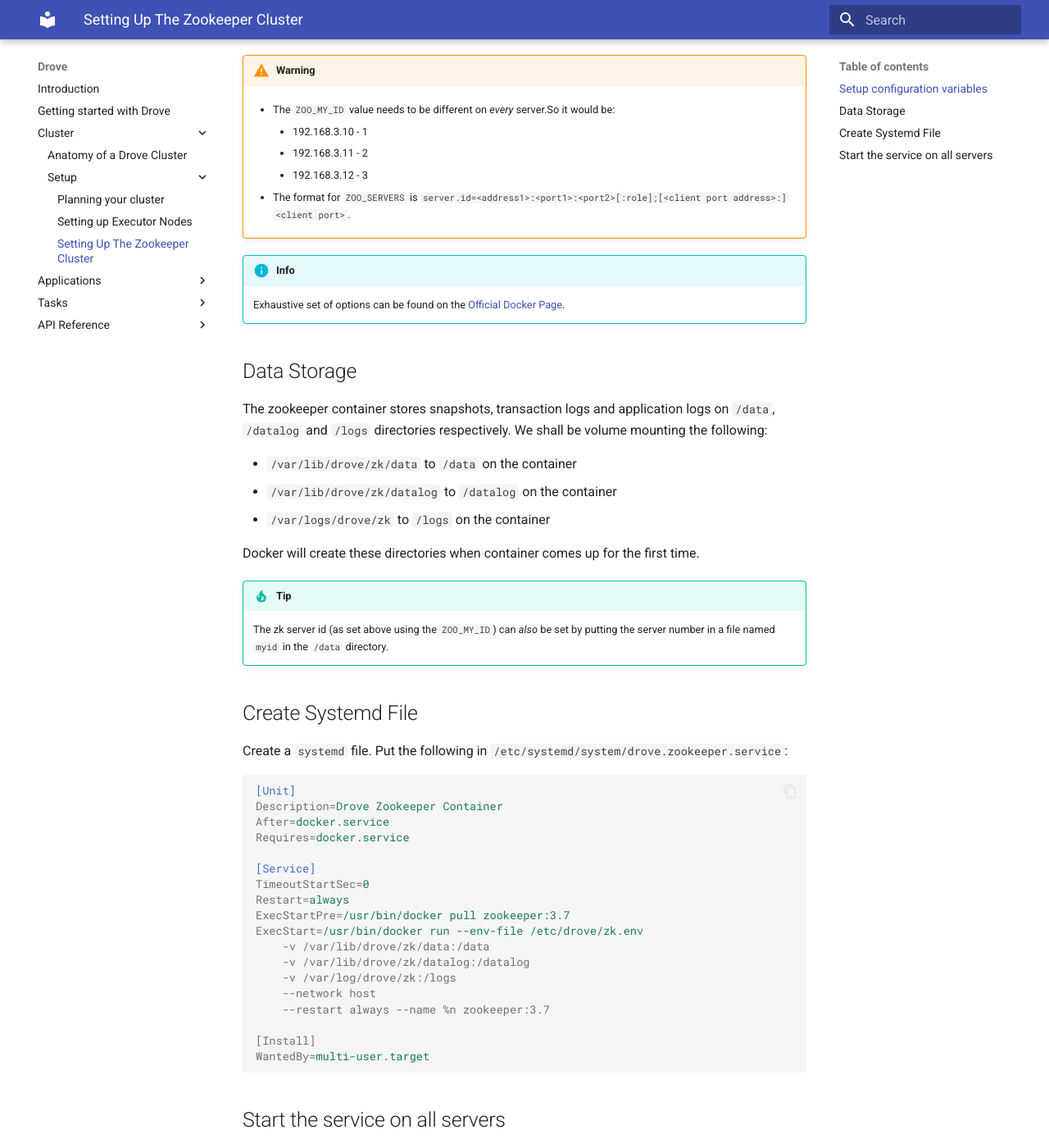
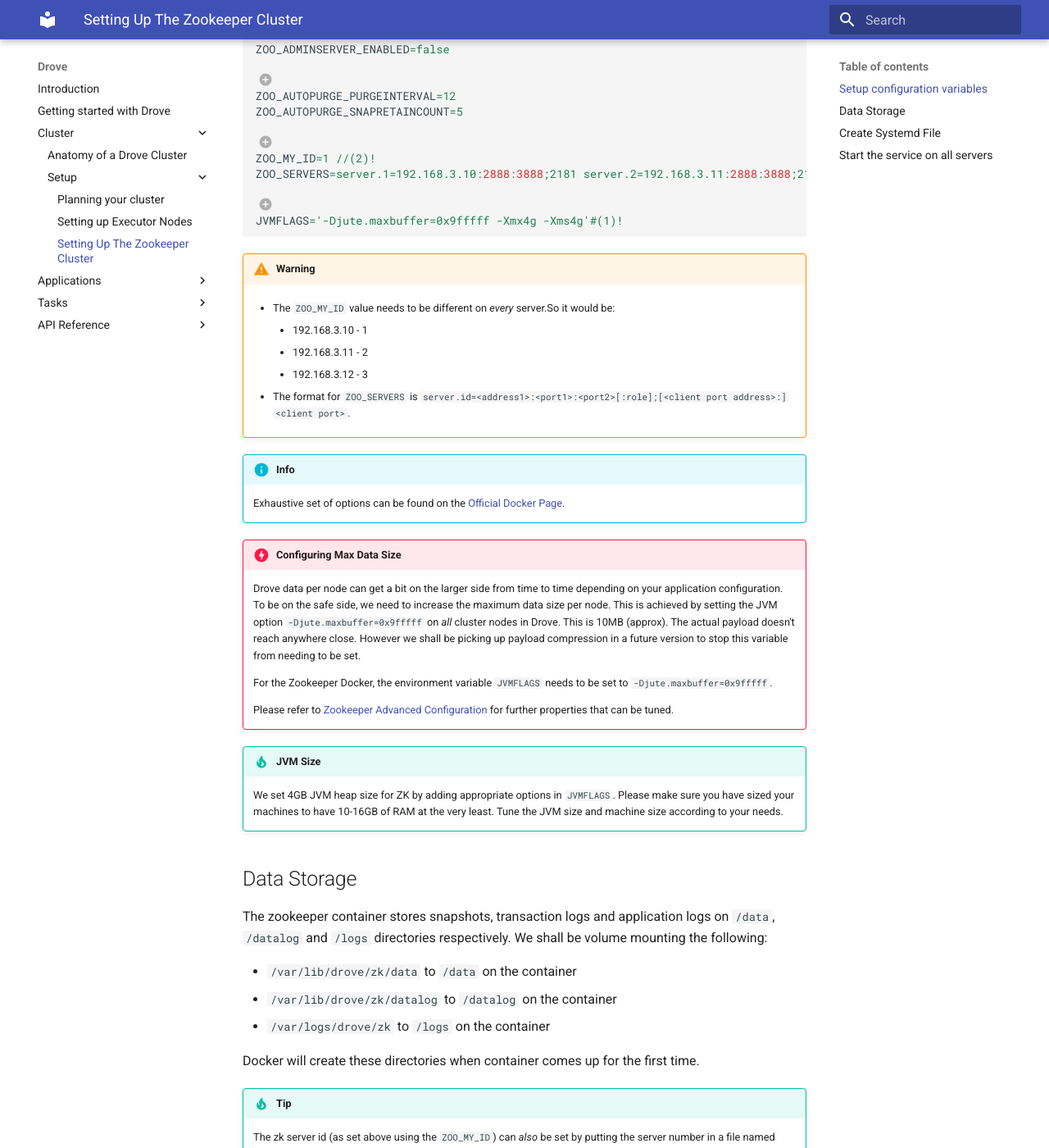
Before and after one commit to PhonePe/drove-orchestrator, an MkDocs documentation site: the page built from docs/docs/cluster/setup/zookeeper.md, in a window 1280 px wide and 1400 px high, scrolled down 881 px. Shown: the whole window at 82% size. Built offline with MkDocs 1.6.1 and Material for MkDocs 9.7.7, drawn with Linux system fonts in a browser that asks for light colours; some of the changed text lies outside the part shown.

Commit message:
Updated ZK setup instructions

````diff
--- a/docs/docs/cluster/setup/zookeeper.md
+++ b/docs/docs/cluster/setup/zookeeper.md
@@ -7,7 +7,10 @@
 - `2181` - This is the main port for ZK clients to connect to the server
 - `2888` - The port used by Zookeeper for in-cluster communications between peers
 - `3888` - Port used for internal leader election
-- `8080` - Admin server port
+- `8080` - Admin server port. We are going to turn this off.
+
+!!!danger
+    The ZK admin server does not shut down cleanly from time to time. And is not needed for anything related to Drove. If not needed, you should turn it off.
 
 We assume the following to be the IP for the 3 zookeeper nodes:
 
@@ -20,18 +23,30 @@
 Let us prepare the configuration. Put the following in a file: `/etc/drove/zk.env`:
 
 ```unixconfig
+
+#(1)!
 ZOO_TICK_TIME=2000
-ZOO_INIT_LIMIT=5
-ZOO_SYNC_LIMIT=2
-ZOO_STANDALONE_ENABLED=true
-ZOO_ADMINSERVER_ENABLED=true
+ZOO_INIT_LIMIT=10
+ZOO_SYNC_LIMIT=5
+ZOO_STANDALONE_ENABLED=false
+ZOO_ADMINSERVER_ENABLED=false
 
+#(2)!
 ZOO_AUTOPURGE_PURGEINTERVAL=12
 ZOO_AUTOPURGE_SNAPRETAINCOUNT=5
 
-ZOO_MY_ID=1
+#(3)!
+ZOO_MY_ID=1 //(2)!
 ZOO_SERVERS=server.1=192.168.3.10:2888:3888;2181 server.2=192.168.3.11:2888:3888;2181 server.3=192.168.3.12:2888:3888;2181
+
+#(4)!
+JVMFLAGS='-Djute.maxbuffer=0x9fffff -Xmx4g -Xms4g'#(1)!
 ```
+
+1. This is cluster level configuration to ensure the cluster topology remains stable through minor flaps
+2. This will control how much data we retain
+3. This section needs to change per server. Each server should have a different `ZOO_MY_ID` set. And the same numbers get referred to in `ZOO_SERVERS` section.
+4. JVM Configuration and other configuration options. Please check notes below.
 
 !!!warning
     -  The `ZOO_MY_ID` value needs to be different on _every_ server.So it would be:
@@ -43,6 +58,16 @@
 
 !!!info
     Exhaustive set of options can be found on the [Official Docker Page](https://hub.docker.com/_/zookeeper/#configuration).
+
+!!!danger "Configuring Max Data Size"
+    Drove data per node can get a bit on the larger side from time to time depending on your application configuration. To be on the safe side, we need to increase the maximum data size per node. This is achieved by setting the JVM option `-Djute.maxbuffer=0x9fffff` on _all_ cluster nodes in Drove. This is 10MB (approx). The actual payload doesn't reach anywhere close. However we shall be picking up payload compression in a future version to stop this variable from needing to be set.
+
+    For the Zookeeper Docker, the environment variable `JVMFLAGS` needs to be set to `-Djute.maxbuffer=0x9fffff`.
+
+    Please refer to [Zookeeper Advanced Configuration](https://zookeeper.apache.org/doc/r3.6.2/zookeeperAdmin.html) for further properties that can be tuned.
+
+!!!tip "JVM Size"
+    We set 4GB JVM heap size for ZK by adding appropriate options in `JVMFLAGS`. Please make sure you have sized your machines to have 10-16GB of RAM at the very least. Tune the JVM size and machine size according to your needs.
 
 ## Data Storage
 
@@ -72,10 +97,12 @@
 Restart=always
 ExecStartPre=/usr/bin/docker pull zookeeper:3.7
 ExecStart=/usr/bin/docker run --env-file /etc/drove/zk.env
-    -v /var/lib/drove/zk/data:/data
-    -v /var/lib/drove/zk/datalog:/datalog
-    -v /var/log/drove/zk:/logs
-    --network host
+    --volume /var/lib/drove/zk/data:/data
+    --volume /var/lib/drove/zk/datalog:/datalog
+    --volume /var/log/drove/zk:/logs
+    --publish 2181:2181
+    --publish 2888:2888
+    --publish 3888:3888
     --restart always --name %n zookeeper:3.7
 
 [Install]
````
